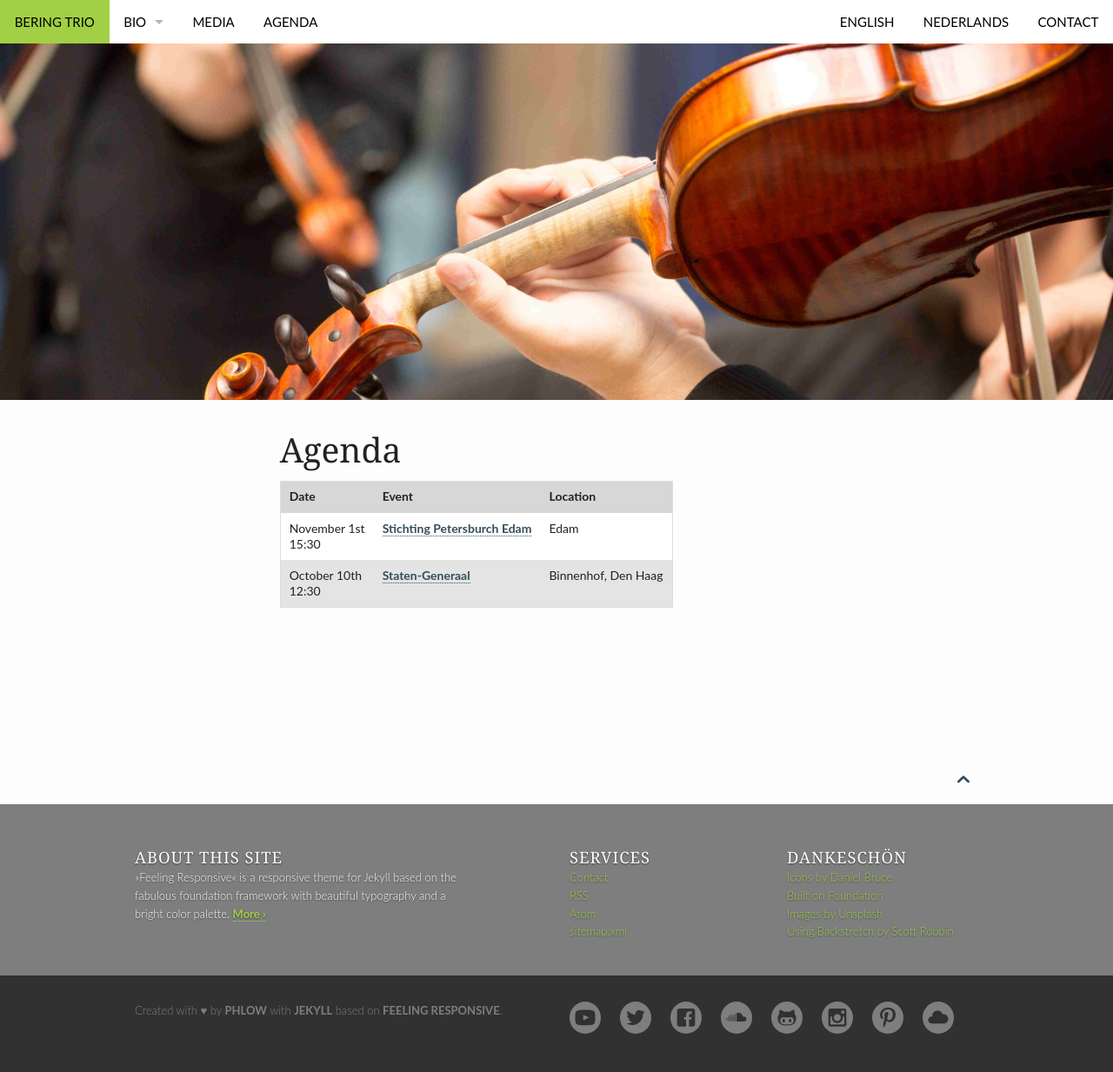
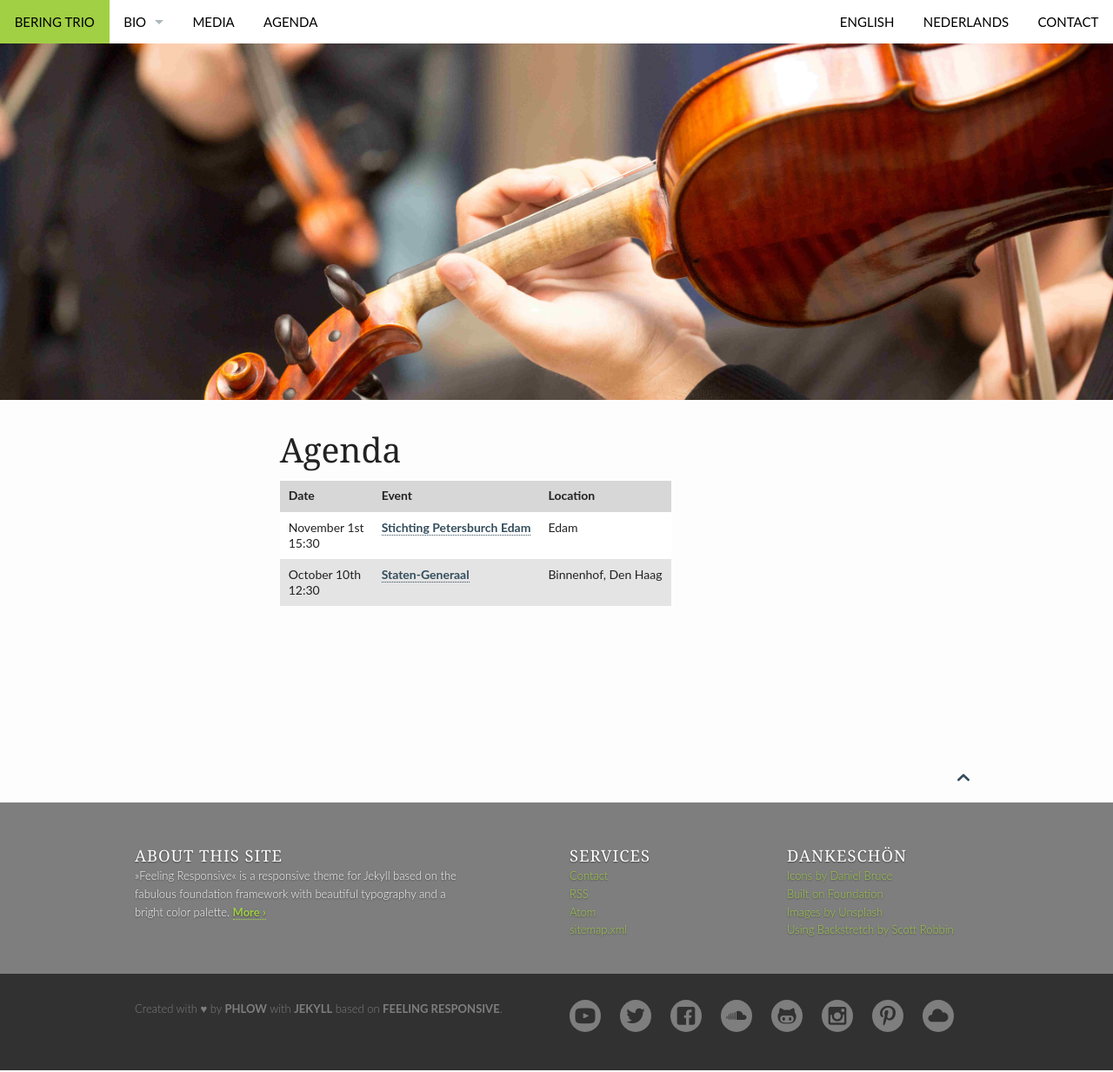
Before and after one commit to randomtoor/randomtoor.github.io, a Jekyll site: the page built from pages/agenda.md, in a window 1280 px wide. Shown: the whole page at 87% size. Built offline with Jekyll 4.4.1, drawn with Linux system fonts in a browser that asks for light colours.

Commit message:
small table changes

```diff
--- a/_sass/_01_settings_colors.scss
+++ b/_sass/_01_settings_colors.scss
@@ -33,6 +33,7 @@ $ci-5: #DF4949;		// red
 $ci-6: #A1D044;     // green
 
 
+$white: #FFFFFF;     // green
 
 /* Foundation Color Variables
 ------------------------------------------------------------------- */
--- a/_sass/_04_settings_global.scss
+++ b/_sass/_04_settings_global.scss
@@ -1283,7 +1283,7 @@ $table-even-row-bg: $grey-1;
 
 // These control the table cell border style
 // $table-border-style: solid;
-// $table-border-size: 1px;
+$table-border-size: 0px;
 // $table-border-color: $gainsboro;
 
 // These control the table head styles
```
